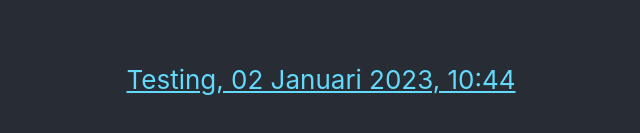
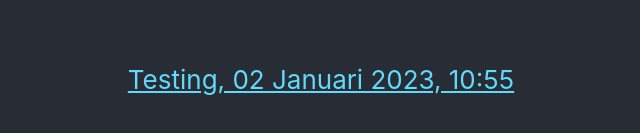
Before and after one commit to downey88/reactfrontend, a React (Create React App) app: page / in a window 1280 px wide. Shown: the part 481-614 px from the top of the page, without its empty margins (319-959 px from the left). Built offline with nearby package versions, Linux system fonts and the light colour scheme.

Commit message:
Testing 2

```diff
--- a/src/App.js
+++ b/src/App.js
@@ -13,7 +13,7 @@ function App() {
           target="_blank"
           rel="noopener noreferrer"
         >
-         Testing, 02 Januari 2023, 10:44
+         Testing, 02 Januari 2023, 10:55
         </a>
       </header>
     </div>
```
